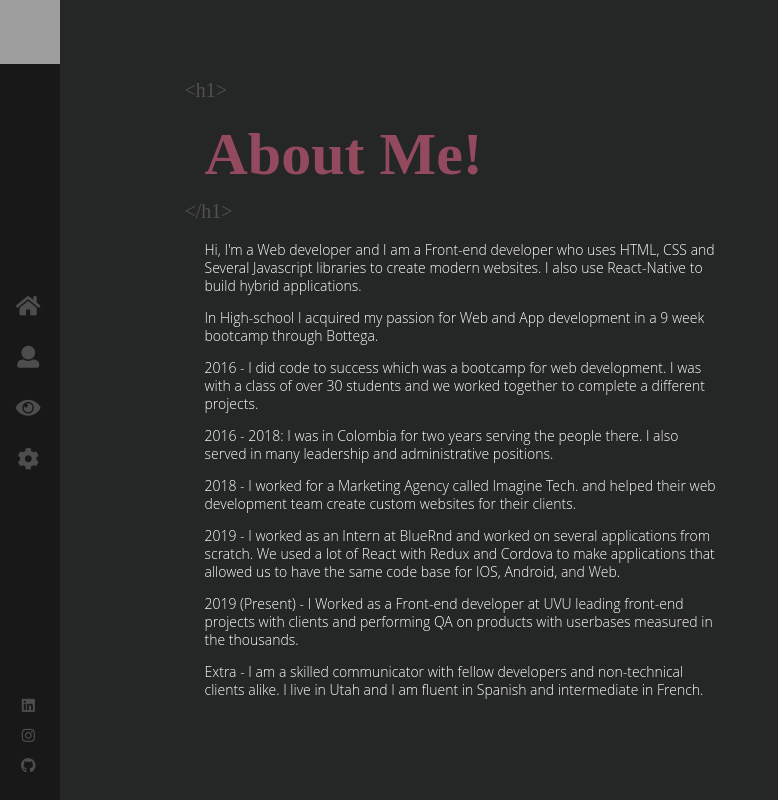
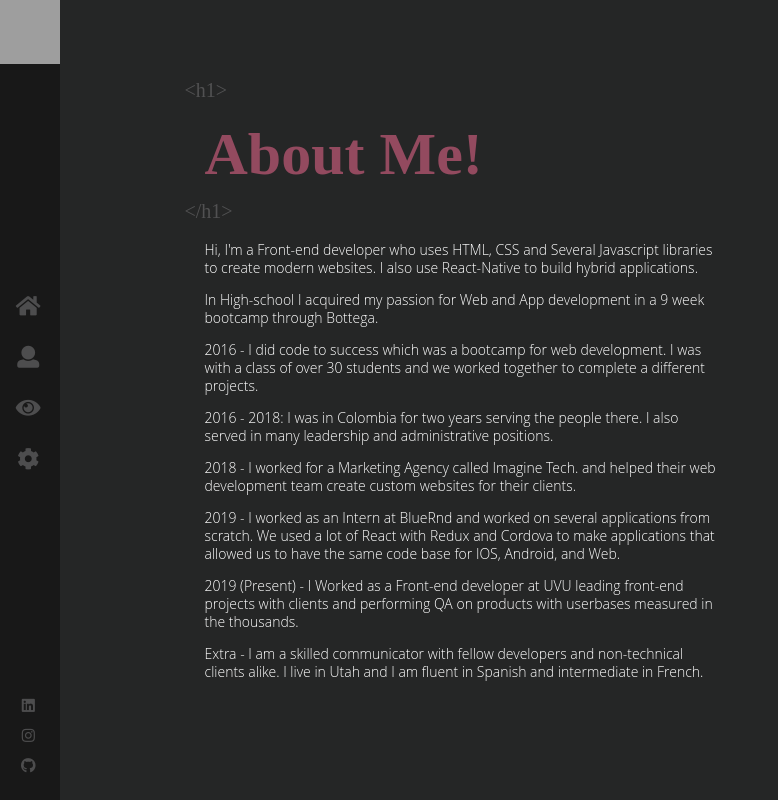
Before and after one commit to goshua13/Portfolio2, a React (Create React App) app: page /#/about in a window 1280 px wide. Shown: the whole page, without its empty margins (0-778 px from the left). Built offline with nearby package versions, Linux system fonts and the light colour scheme; grey boxes are pictures that could not be loaded.

Commit message:
Update about.js

```diff
--- a/src/components/pages/about.js
+++ b/src/components/pages/about.js
@@ -34,7 +34,7 @@ const About = () => {
 
         <div className="paragraphs">
           <p className="bounce">
-            Hi, I'm a Web developer and I am a Front-end developer who uses
+            Hi, I'm a Front-end developer who uses
             HTML, CSS and Several Javascript libraries to create modern websites.
             I also use React-Native to build hybrid applications.
           </p>
```
